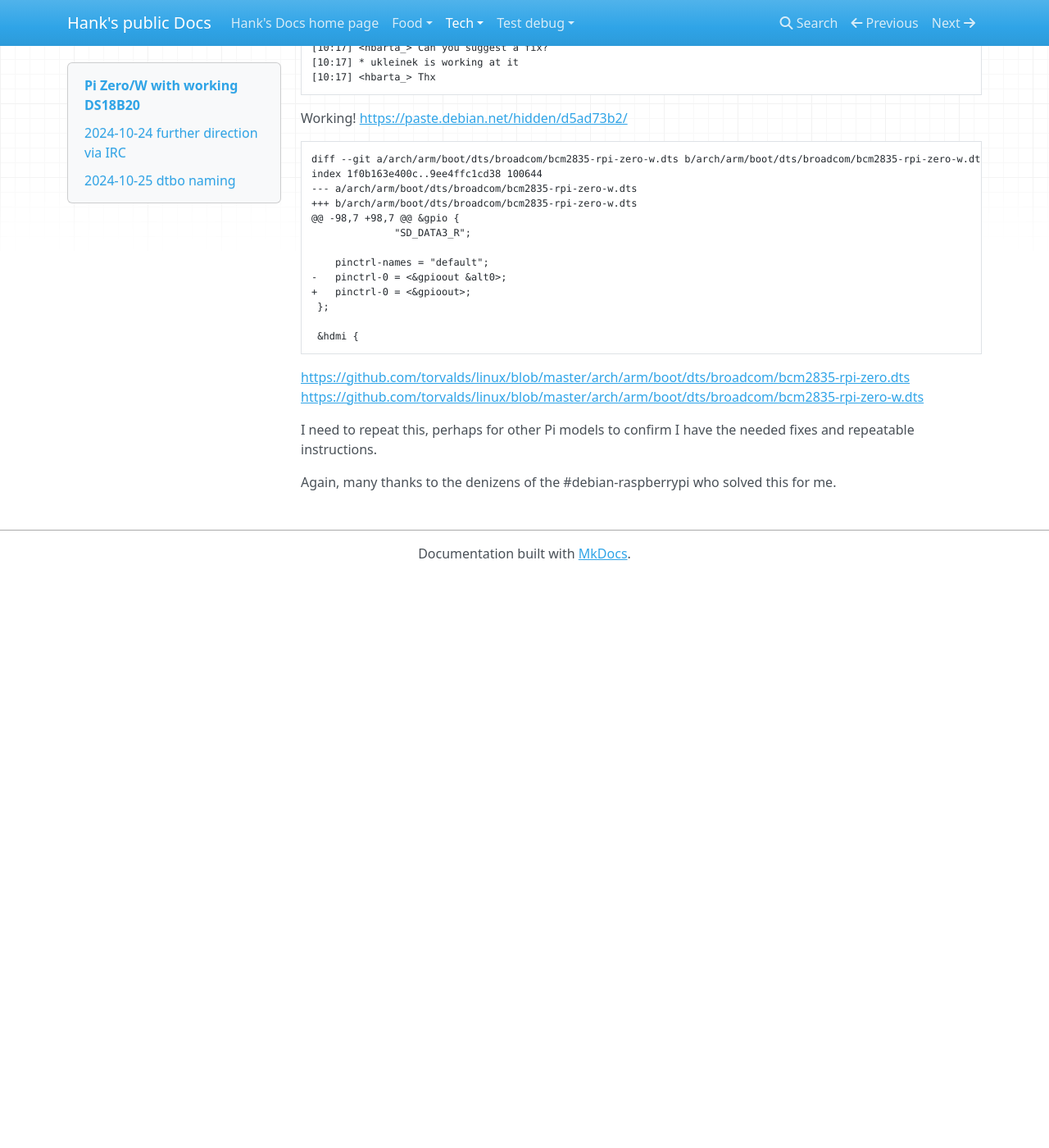
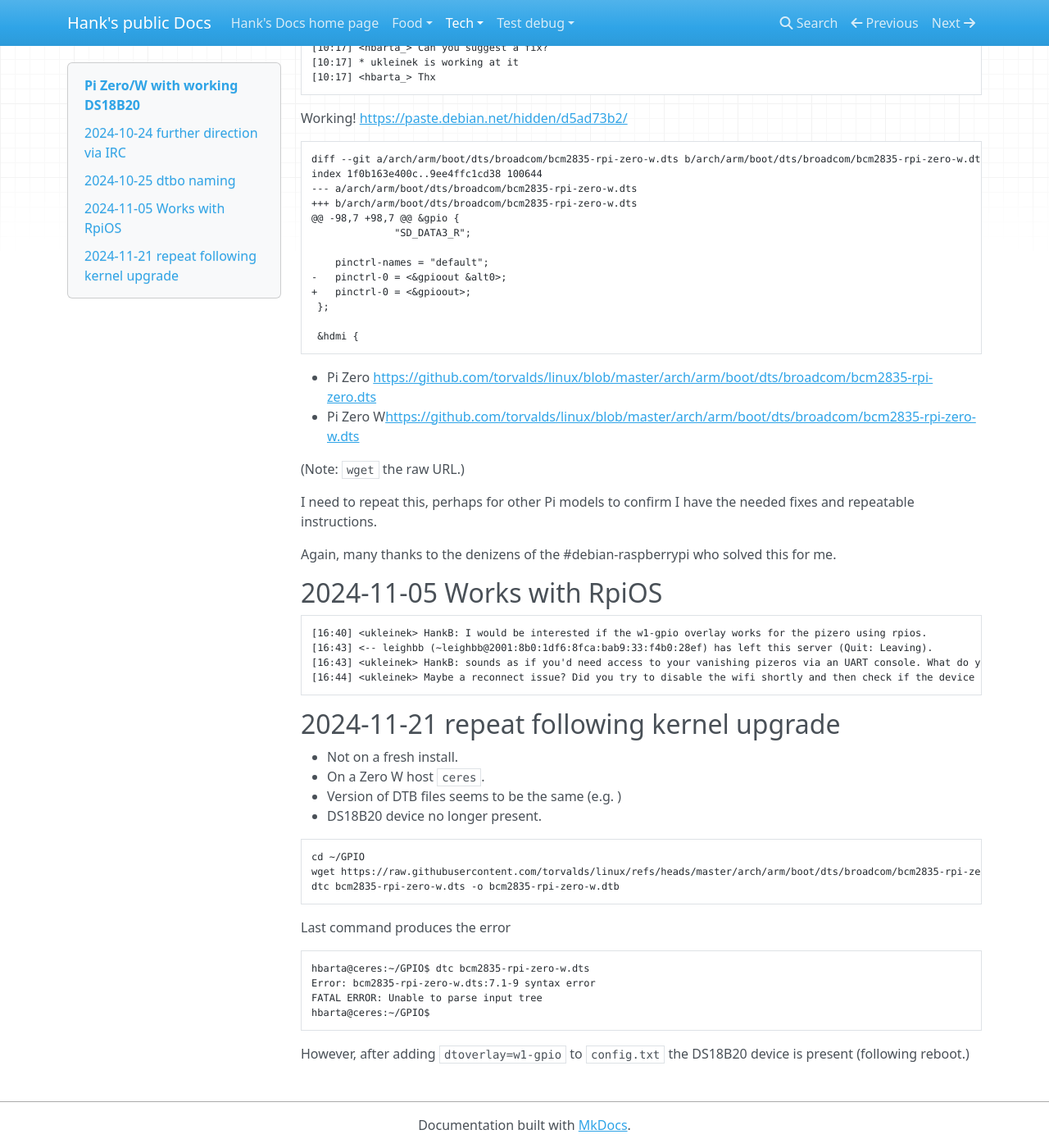
Before and after one commit to HankB/MkDocs-blog, an MkDocs documentation site: the page built from docs/tech/Pi-Zero_Debian_DS18B20.md, in a window 1280 px wide and 1400 px high, scrolled down 5865 px. Shown: the whole window at 82% size. Built offline with MkDocs 1.6.1, drawn with Linux system fonts in a browser that asks for light colours; nearby versions of some CDN libraries; before the commit the page ends 6568 px from its top, so only the background shows below that.

Commit message:
restore DS18B20 operation after kernel upgrade.

````diff
--- a/docs/tech/Pi-Zero_Debian_DS18B20.md
+++ b/docs/tech/Pi-Zero_Debian_DS18B20.md
@@ -350,9 +350,44 @@ index 1f0b163e400c..9ee4ffc1cd38 100644
  &hdmi {
 ```
 
-<https://github.com/torvalds/linux/blob/master/arch/arm/boot/dts/broadcom/bcm2835-rpi-zero.dts>
-<https://github.com/torvalds/linux/blob/master/arch/arm/boot/dts/broadcom/bcm2835-rpi-zero-w.dts>
+* Pi Zero <https://github.com/torvalds/linux/blob/master/arch/arm/boot/dts/broadcom/bcm2835-rpi-zero.dts>
+* Pi Zero W<https://github.com/torvalds/linux/blob/master/arch/arm/boot/dts/broadcom/bcm2835-rpi-zero-w.dts>
+
+(Note: `wget` the raw URL.)
 
 I need to repeat this, perhaps for other Pi models to confirm I have the needed fixes and repeatable instructions.
 
 Again, many thanks to the denizens of the #debian-raspberrypi who solved this for me.
+
+## 2024-11-05 Works with RpiOS
+
+```text
+[16:40] <ukleinek> HankB: I would be interested if the w1-gpio overlay works for the pizero using rpios.
+[16:43] <-- leighbb (~leighbb@2001:8b0:1df6:8fca:bab9:33:f4b0:28ef) has left this server (Quit: Leaving).
+[16:43] <ukleinek> HankB: sounds as if you'd need access to your vanishing pizeros via an UART console. What do you use to configure the wifi connection? nm? networkd?
+[16:44] <ukleinek> Maybe a reconnect issue? Did you try to disable the wifi shortly and then check if the device reconnect?
+```
+
+## 2024-11-21 repeat following kernel upgrade
+
+* Not on a fresh install.
+* On a Zero W host `ceres`.
+* Version of DTB files seems to be the same (e.g. <bcm2835-rpi-...>)
+* DS18B20 device no longer present.
+
+```text
+cd ~/GPIO
+wget https://raw.githubusercontent.com/torvalds/linux/refs/heads/master/arch/arm/boot/dts/broadcom/bcm2835-rpi-zero-w.dts
+dtc bcm2835-rpi-zero-w.dts -o bcm2835-rpi-zero-w.dtb
+```
+
+Last command produces the error
+
+```text
+hbarta@ceres:~/GPIO$ dtc bcm2835-rpi-zero-w.dts
+Error: bcm2835-rpi-zero-w.dts:7.1-9 syntax error
+FATAL ERROR: Unable to parse input tree
+hbarta@ceres:~/GPIO$
+```
+
+However, after adding `dtoverlay=w1-gpio` to `config.txt` the DS18B20 device is present (following reboot.)
````
